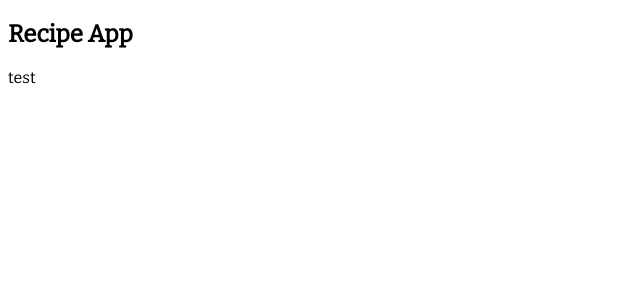
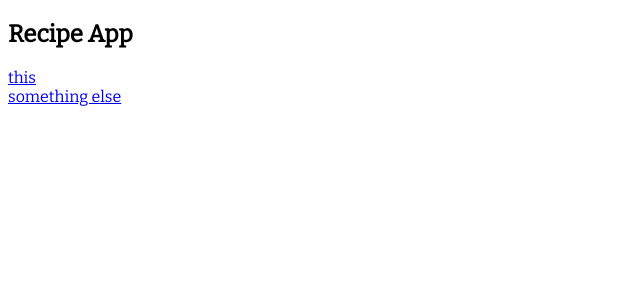
Before and after one commit to mlizchap/recipe-app-frontend, a React app: page / in a window 1280 px wide. Shown: the top 300 px of the page, without its empty margins (0-640 px from the left). Built offline with nearby package versions, Linux system fonts and the light colour scheme.

Commit message:
recipe list page is working

```diff
--- a/src/components/App/App.js
+++ b/src/components/App/App.js
@@ -2,17 +2,27 @@
 import { Switch, Route } from 'react-router-dom';
 
 import RecipeForm from '../RecipeForm/RecipeForm';
-// import RecipeList from '../RecipeList/RecipeList';
+import RecipeList from '../RecipeList/RecipeList';
 // import RecipeDetailData from '../RecipeDetailData/RecipeDetailData';
 // import { DataContext } from '../DataProvider/DataProvider';
 
 const fakeData = {
-    recipes: [{
-        title: 'this',
-        image: 'fasfsdfas',
-        imgredients: [{name: 'xxx', amount: '2 cups'}, {name: 'fdasf', amount: '435'}],
-        description: 'that',
-    }],
+    recipes: [
+        {
+            _id: 1,
+            title: 'this',
+            image: 'fasfsdfas',
+            imgredients: [{name: 'xxx', amount: '2 cups'}, {name: 'fdasf', amount: '435'}],
+            description: 'Sed ut perspiciatis unde omnis iste natus error sit voluptatem accusantium doloremque laudantium, totam rem aperiam, eaque ipsa quae ab illo inventore veritatis et quasi architecto beatae vitae dicta sunt explicabo. Nemo enim ipsam voluptatem quia voluptas sit aspernatur aut odit aut fugit, sed quia consequuntur magni dolores eos qui ratione voluptatem sequi nesciunt. Neque porro quisquam est, qui dolorem ipsum quia dolor sit amet, consectetur, adipisci velit, sed quia non numquam eius modi tempora incidunt ut labore et dolore magnam aliquam quaerat voluptatem. Ut enim ad minima veniam, quis nostrum exercitationem ullam corporis suscipit laboriosam, nisi ut aliquid ex ea commodi consequatur? Quis autem vel eum iure reprehenderit qui in ea voluptate velit esse quam nihil molestiae consequatur, vel illum qui dolorem eum fugiat quo voluptas nulla pariatur?',
+        },
+        {
+            _id: 2,
+            title: 'something else',
+            image: 'fasfsdfas',
+            imgredients: [{name: 'zzz', amount: '77 cups'}, {name: 'yyy', amount: '4000'}],
+            description: 'At vero eos et accusamus et iusto odio dignissimos ducimus qui blanditiis praesentium voluptatum deleniti atque corrupti quos dolores et quas molestias excepturi sint occaecati cupiditate non provident, similique sunt in culpa qui officia deserunt mollitia animi, id est laborum et dolorum fuga. Et harum quidem rerum facilis est et expedita distinctio. Nam libero tempore, cum soluta nobis est eligendi optio cumque nihil impedit quo minus id quod maxime placeat facere possimus, omnis voluptas assumenda est, omnis dolor repellendus. Temporibus autem quibusdam et aut officiis debitis aut rerum necessitatibus saepe eveniet ut et voluptates repudiandae sint et molestiae non recusandae. Itaque earum rerum hic tenetur a sapiente delectus, ut aut reiciendis voluptatibus maiores alias consequatur aut perferendis doloribus asperiores repellat.',
+        },
+    ],
     handleSubmit: (e, values) => {
         e.preventDefault()
         console.log("SUBMIT")
@@ -27,7 +37,7 @@
                 <h2>Recipe App</h2>
                     <Switch>
                         <Route path="/form" render={() => <RecipeForm handleSubmitNew={fakeData.handleSubmit} />} />
-                        <Route path="/" render={() => <div>test</div>} />
+                        <Route path="/" render={() => <RecipeList recipes={fakeData.recipes} />} />
                     </Switch>
             </div>
         );
--- a/src/components/RecipeList/RecipeList.js
+++ b/src/components/RecipeList/RecipeList.js
@@ -1,11 +1,16 @@
 import React, { Component } from 'react';
+import {Link} from 'react-router-dom';
 
 class RecipeList extends Component {
     render() {
         return (
             <div>
                 {this.props.recipes.map(i => {
-                    return <div>{i.title}</div>
+                    return (
+                        <div key={i._id}>
+                            <Link to={`/recipe/${i.title}`}>{i.title}</Link>
+                        </div>
+                    )
                 })}
             </div>
         );
```
